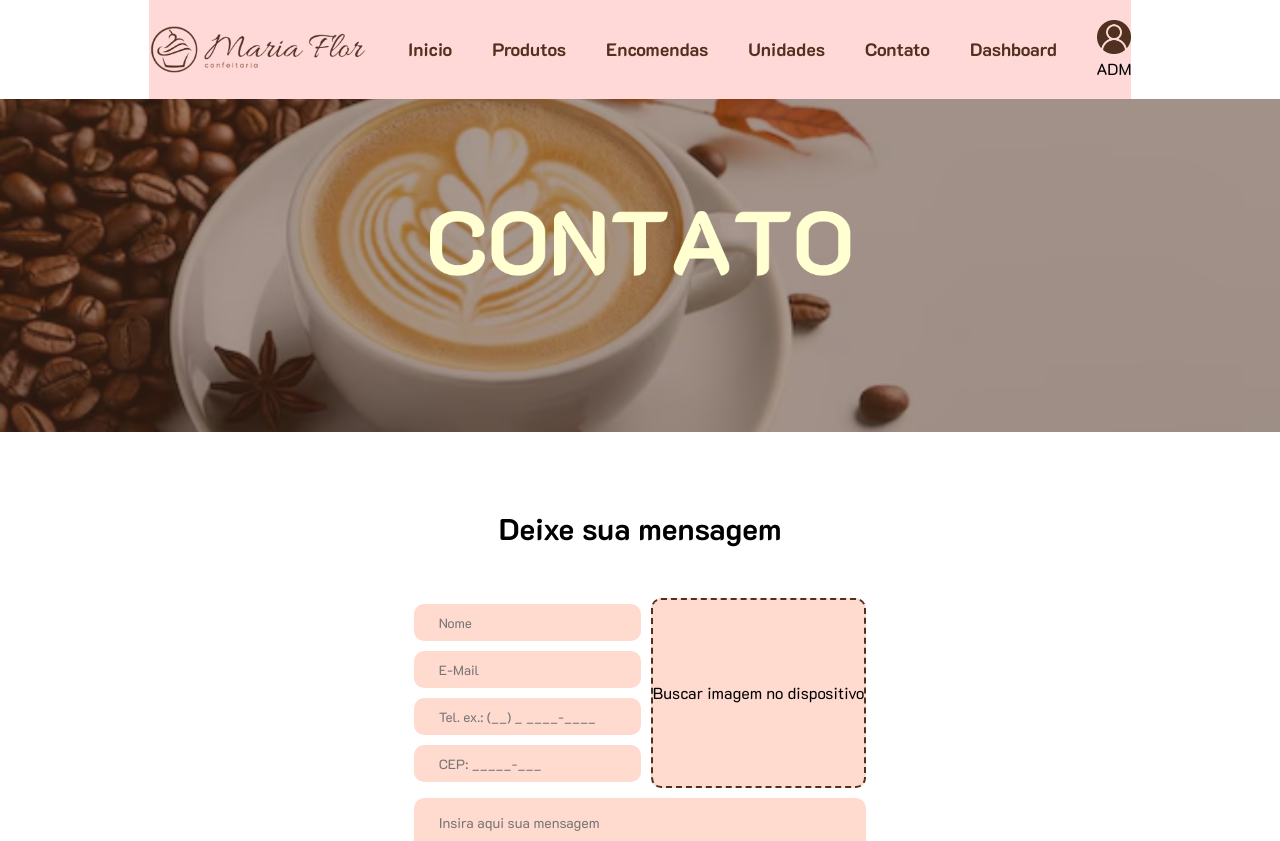
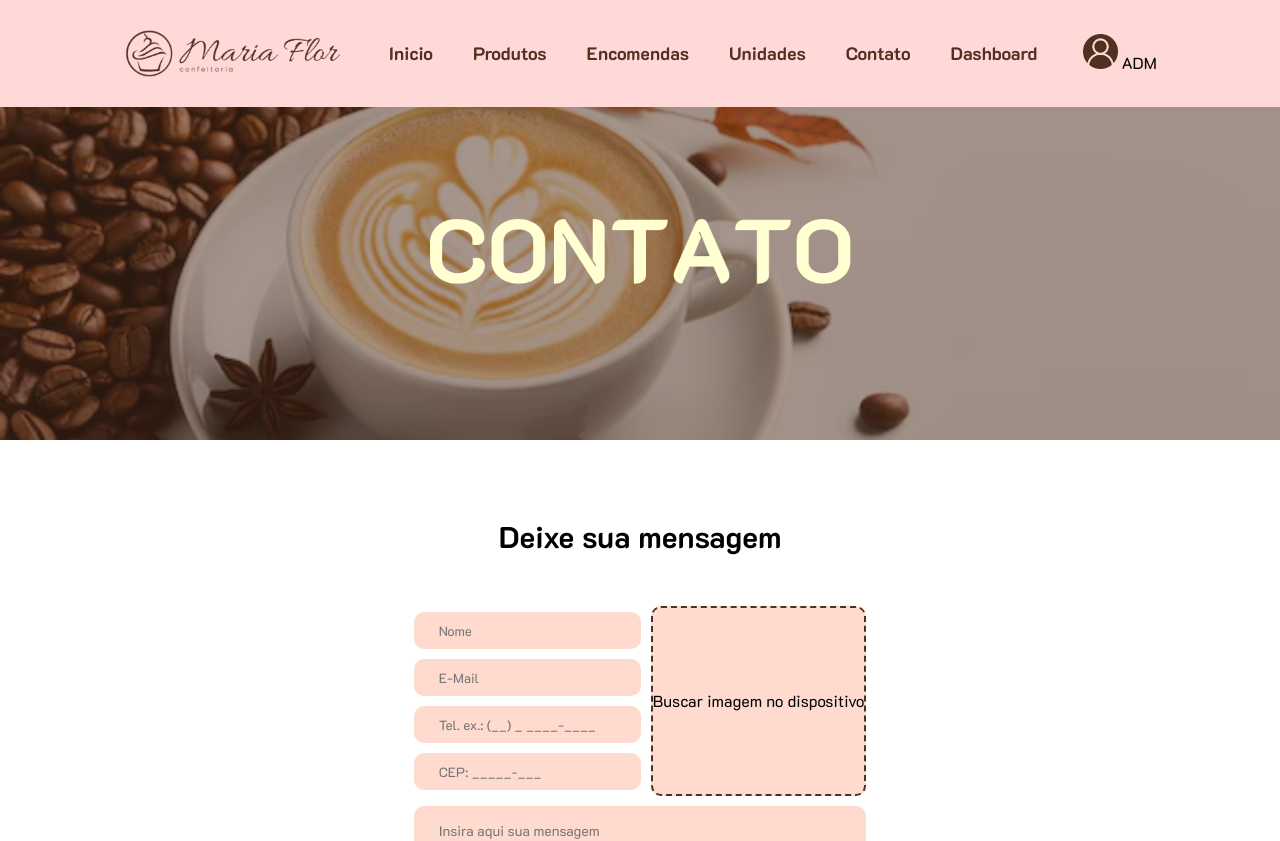
Before and after one commit to thiago-vieira2/MariaFlor, a React (Create React App) app in the folder reacttcc/: page /contato in a window 1280 px wide. Shown: the top 841 px of the page. Built offline with nearby package versions, Linux system fonts and the light colour scheme.

Commit message:
A PARADA TA TENSA

```diff
--- a/reacttcc/src/pages/adicionar-unidade/adicionar-unidade.scss
+++ b/reacttcc/src/pages/adicionar-unidade/adicionar-unidade.scss
@@ -11,6 +11,8 @@
         justify-content: center;
         align-items: center;
         margin: 40px;
+
+
 
         @media (max-width: 768px) {
             flex-direction: column;
@@ -193,3 +195,7 @@
         cursor: pointer;
     }
 }
+
+.cabecalho{
+    width: 100%;
+}
--- a/reacttcc/src/pages/contato/contato.scss
+++ b/reacttcc/src/pages/contato/contato.scss
@@ -8,8 +8,9 @@
     h1 {
         margin-top: 6%;
         margin-bottom: 50px;
-        font: 600 30px 'K2D';
+      font: 600 30px 'K2D';
     }
+
 
     .contatobanner {
         display: flex;
@@ -155,3 +156,7 @@
         margin-bottom: 50px;
     }
 }
+
+.cabecalho{
+    width: 100%;
+}
```
